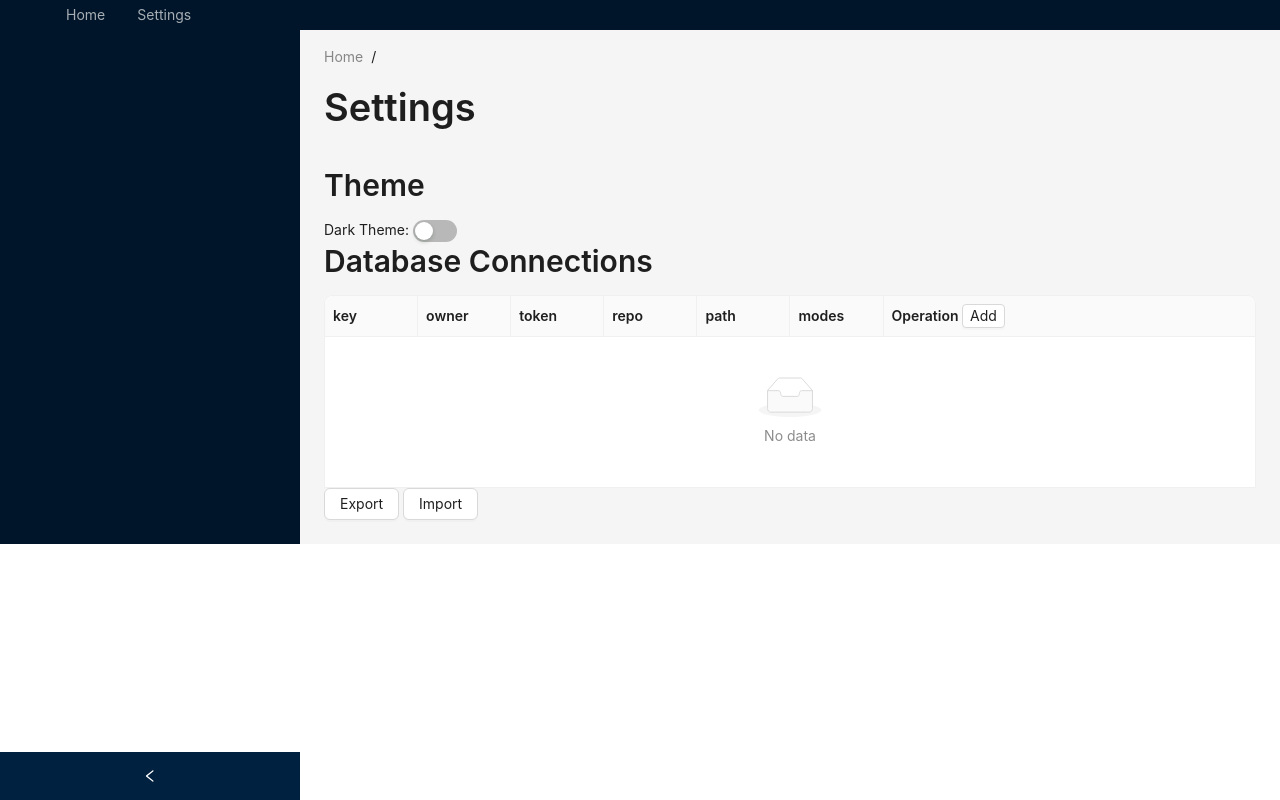
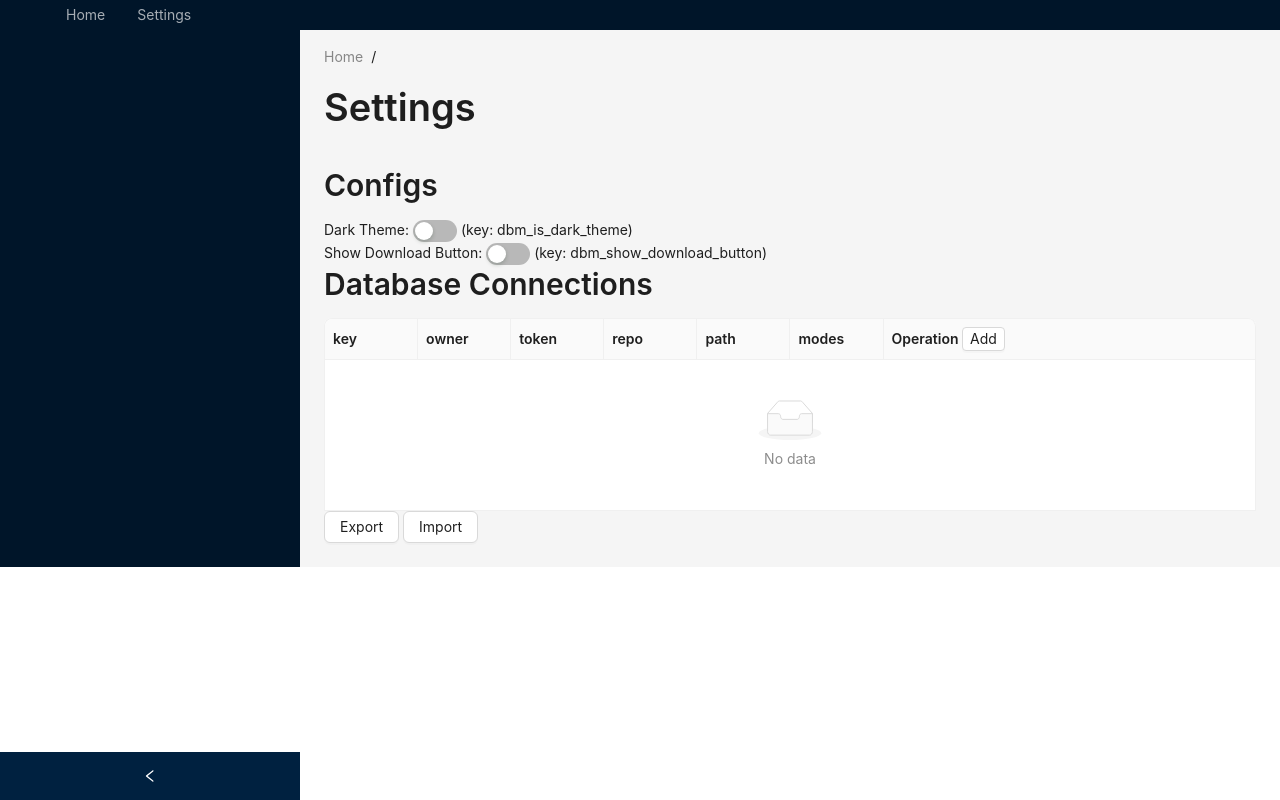
Before and after one commit to db-man/db-man, a React (Create React App) app in the folder packages/components/: page /settings in a window 1280 px wide. Built offline with nearby package versions, Linux system fonts and the light colour scheme.

Commit message:
config: show download button

```diff
--- a/packages/components/src/components/Links.tsx
+++ b/packages/components/src/components/Links.tsx
@@ -5,6 +5,7 @@ import { Button } from 'antd';
 import * as types from './types';
 import { PhotoType } from './PhotoList';
 import { downloadImage } from '../utils';
+import { LS_SHOW_DOWNLOAD_BUTTON } from '../constants';
 
 export function Fragment({ children }: { children: React.ReactNode }) {
   return children;
@@ -94,7 +95,13 @@ export function ImageLink({
       </a>
       <br />
       {description}
-      <br />
+      <div
+        style={
+          localStorage.getItem(LS_SHOW_DOWNLOAD_BUTTON) === 'true'
+            ? {}
+            : { display: 'none' }
+        }
+      >
         <Button
           className='dbm-dd-image-link-download-btn'
           onClick={() => {
@@ -103,6 +110,7 @@ export function ImageLink({
         >
           Download
         </Button>
+      </div>
     </div>
   );
 }
--- a/packages/components/src/components/QueryPage.tsx
+++ b/packages/components/src/components/QueryPage.tsx
@@ -7,6 +7,7 @@ import { darkTheme } from '@uiw/react-json-view/dark';
 import PageContext from '../contexts/page';
 import ReactSimpleCodeEditor from './ReactSimpleCodeEditor';
 import { RowType } from '../types/Data';
+import { LS_IS_DARK_THEME } from '../constants';
 
 // Use `Typography` so can apply dark theme to text
 const { Text } = Typography;
@@ -64,7 +65,7 @@ export default function QueryPage() {
               value={JSON.parse(result.obj)}
               collapsed={1}
               style={
-                localStorage.getItem('dbm_is_dark_theme') === 'true'
+                localStorage.getItem(LS_IS_DARK_THEME) === 'true'
                   ? darkTheme
                   : lightTheme
               }
--- a/packages/components/src/constants.ts
+++ b/packages/components/src/constants.ts
@@ -15,6 +15,9 @@ export const LS_KEY_GITHUB_REPO_NAME = 'dbm_github_repo_name';
 export const LS_KEY_GITHUB_REPO_PATH = 'dbm_github_repo_path';
 export const LS_KEY_GITHUB_REPO_MODES = 'dbm_github_repo_modes';
 export const LS_KEY_DB_CONNECTIONS = 'dbm_db_connections';
+// dbm_is_dark_theme
+export const LS_IS_DARK_THEME = 'dbm_is_dark_theme';
+export const LS_SHOW_DOWNLOAD_BUTTON = 'dbm_show_download_button';
 
 // Table column definitions
 export const COL_UI_PRESETS = 'ui:presets';
--- a/packages/components/src/layout/App.tsx
+++ b/packages/components/src/layout/App.tsx
@@ -5,7 +5,7 @@ import { ConfigProvider, theme } from 'antd';
 import Settings from '../pages/Settings';
 import AppLayout from './AppLayout';
 import Databases from '../types/Databases';
-import { LS_KEY_DBS_SCHEMA } from '../constants';
+import { LS_IS_DARK_THEME, LS_KEY_DBS_SCHEMA } from '../constants';
 import { AppContext } from '../contexts/AppContext';
 
 const { defaultAlgorithm, darkAlgorithm } = theme;
@@ -17,7 +17,7 @@ export default function App() {
     const _dbs = JSON.parse(localStorage.getItem(LS_KEY_DBS_SCHEMA) || '{}');
     setDbs(_dbs);
 
-    if (localStorage.getItem('dbm_is_dark_theme') === 'true') {
+    if (localStorage.getItem(LS_IS_DARK_THEME) === 'true') {
       document.body.style.backgroundColor = 'black';
     }
   }, []);
@@ -29,7 +29,7 @@ export default function App() {
         <ConfigProvider
           theme={{
             algorithm:
-              localStorage.getItem('dbm_is_dark_theme') === 'true'
+              localStorage.getItem(LS_IS_DARK_THEME) === 'true'
                 ? darkAlgorithm
                 : defaultAlgorithm,
           }}
--- a/packages/components/src/pages/Settings.tsx
+++ /dev/null
@@ -1,42 +0,0 @@
-import React from 'react';
-
-import DbConnections from '../components/DbConnections';
-import useTitle from '../hooks/useTitle';
-import { Switch, Typography } from 'antd';
-
-// Use `Typography` so can apply dark theme to text
-const { Title, Text } = Typography;
-
-/**
- * To save online db tables schema in the local db, then pages could load faster
- */
-const Settings = () => {
-  useTitle('Settings - db-man');
-
-  const [isDarkTheme, setIsDarkTheme] = React.useState(
-    localStorage.getItem('dbm_is_dark_theme') === 'true'
-  );
-
-  const onChange = (checked: boolean) => {
-    setIsDarkTheme(checked);
-    localStorage.setItem('dbm_is_dark_theme', checked ? 'true' : 'false');
-    window.location.reload();
-  };
-
-  return (
-    <div>
-      <Title level={1}>Settings</Title>
-      <Title level={2}>Theme</Title>
-      <Text>Dark Theme: </Text>
-      <Switch checked={isDarkTheme} onChange={onChange} />
-      <DbConnections
-        storage={{
-          set: (k, v) => window.localStorage.setItem(k, v),
-          get: (k) => window.localStorage.getItem(k),
-        }}
-      />
-    </div>
-  );
-};
-
-export default Settings;
--- /dev/null
+++ b/packages/components/src/pages/Settings/SettingSwitch.tsx
@@ -0,0 +1,30 @@
+import React from 'react';
+import { Switch, Typography } from 'antd';
+
+const { Text } = Typography;
+
+interface SettingSwitchProps {
+  label: string;
+  storageKey: string;
+}
+
+const SettingSwitch: React.FC<SettingSwitchProps> = ({ label, storageKey }) => {
+  const [checked, setChecked] = React.useState<boolean>(
+    localStorage.getItem(storageKey) === 'true'
+  );
+
+  const handleChange = (checked: boolean) => {
+    setChecked(checked);
+    localStorage.setItem(storageKey, checked ? 'true' : 'false');
+    window.location.reload();
+  };
+
+  return (
+    <div>
+      <Text>{label}: </Text>
+      <Switch checked={checked} onChange={handleChange} /> (key: {storageKey})
+    </div>
+  );
+};
+
+export default SettingSwitch;
--- /dev/null
+++ b/packages/components/src/pages/Settings/index.tsx
@@ -0,0 +1,38 @@
+import React from 'react';
+
+import { Typography } from 'antd';
+
+import DbConnections from '../../components/DbConnections';
+import useTitle from '../../hooks/useTitle';
+import SettingSwitch from './SettingSwitch';
+import { LS_IS_DARK_THEME, LS_SHOW_DOWNLOAD_BUTTON } from '../../constants';
+
+// Use `Typography` so can apply dark theme to text
+const { Title } = Typography;
+
+/**
+ * To save online db tables schema in the local db, then pages could load faster
+ */
+const Settings = () => {
+  useTitle('Settings - db-man');
+
+  return (
+    <div>
+      <Title level={1}>Settings</Title>
+      <Title level={2}>Configs</Title>
+      <SettingSwitch label='Dark Theme' storageKey={LS_IS_DARK_THEME} />
+      <SettingSwitch
+        label='Show Download Button'
+        storageKey={LS_SHOW_DOWNLOAD_BUTTON}
+      />
+      <DbConnections
+        storage={{
+          set: (k, v) => window.localStorage.setItem(k, v),
+          get: (k) => window.localStorage.getItem(k),
+        }}
+      />
+    </div>
+  );
+};
+
+export default Settings;
```
Also changed, not shown: 1 other file (tests, documents, lock files or other folders). Lines whose indentation alone changed are shown as unchanged.
